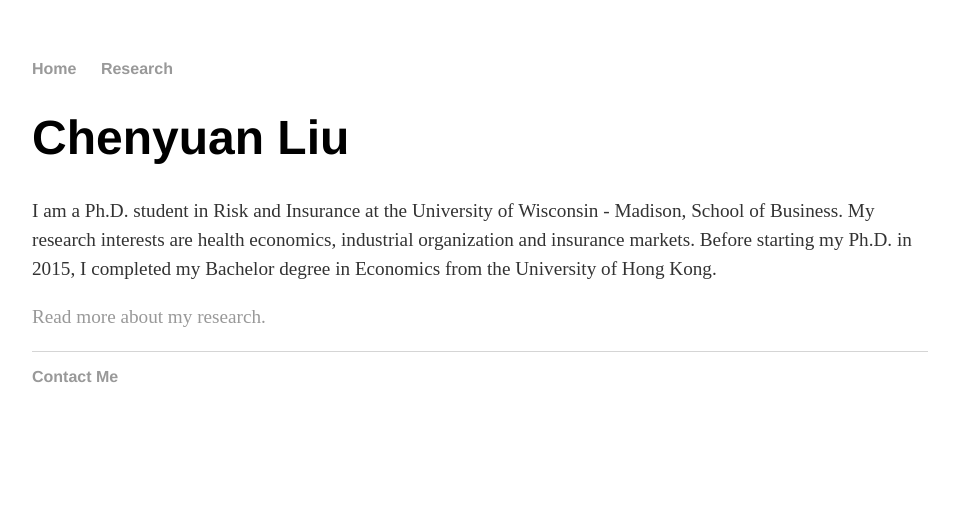
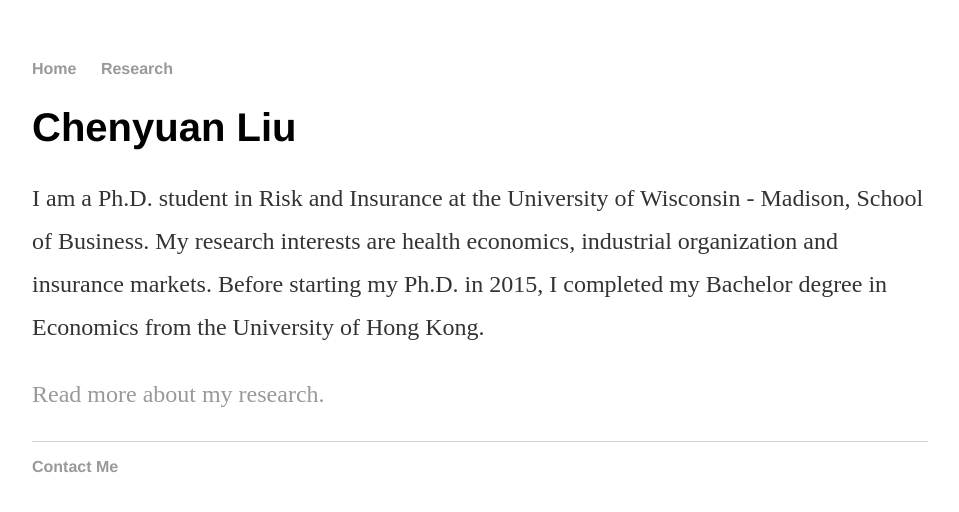
Before and after one commit to trifen/feng3hu.github.io, a Jekyll site: the page built from index.html, in a window 1280 px wide. Shown: the top 512 px of the page, without its empty margins (160-1119 px from the left). Built offline with Jekyll 4.4.1, drawn with Linux system fonts in a browser that asks for light colours.

Commit message:
Update main.css

```diff
--- a/css/main.css
+++ b/css/main.css
@@ -20,7 +20,7 @@
     text-decoration: underline;
 }
 h1 {
-    font-size: 3em;
+    font-size: 2.5em;
     font-family:'Helvetica', 'Arial', 'Sans-Serif';
 }
 h2 {
@@ -29,8 +29,8 @@
     font-weight: 100;
 }
 p {
-    font-size: 1.2em;
-    line-height: 1.5em;
+    font-size: 1.5em;
+    line-height: 1.8em;
     color: #333;
 }
 footer {
```
